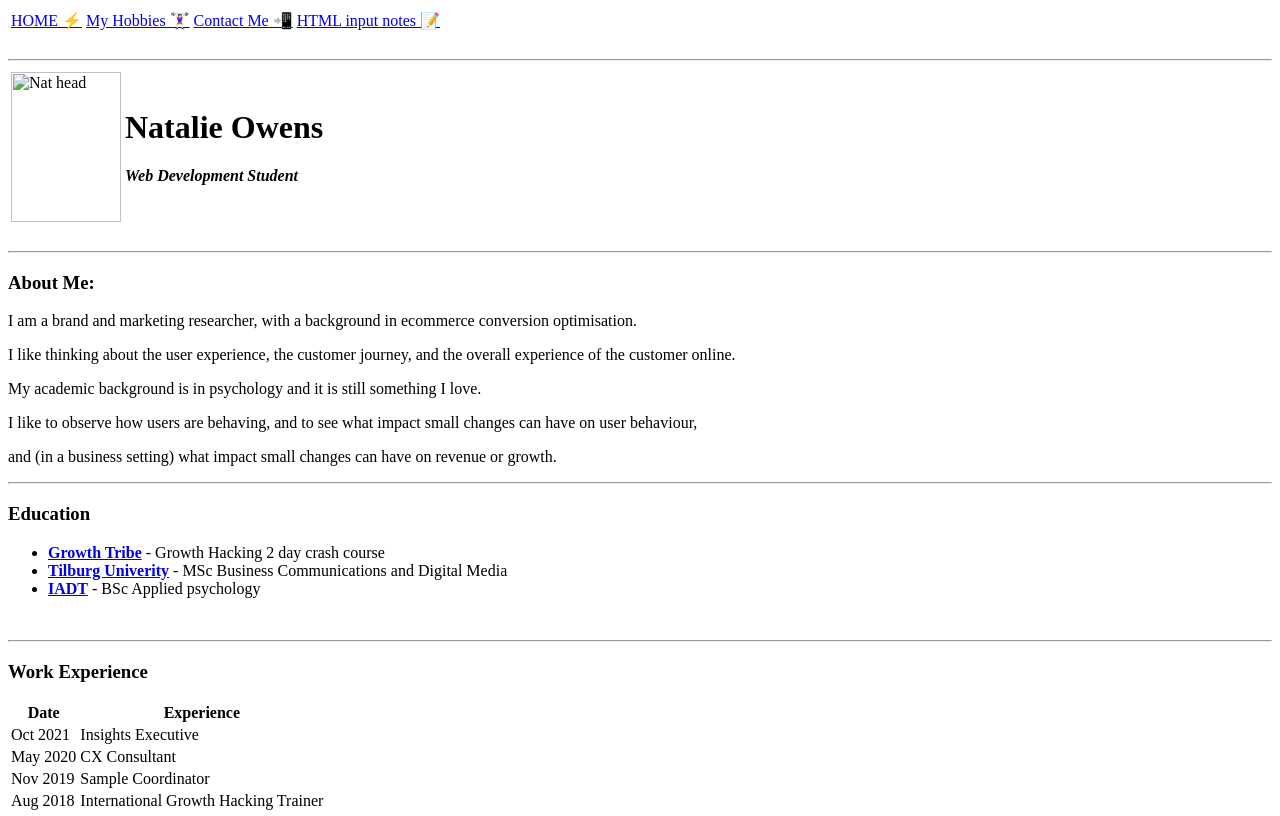
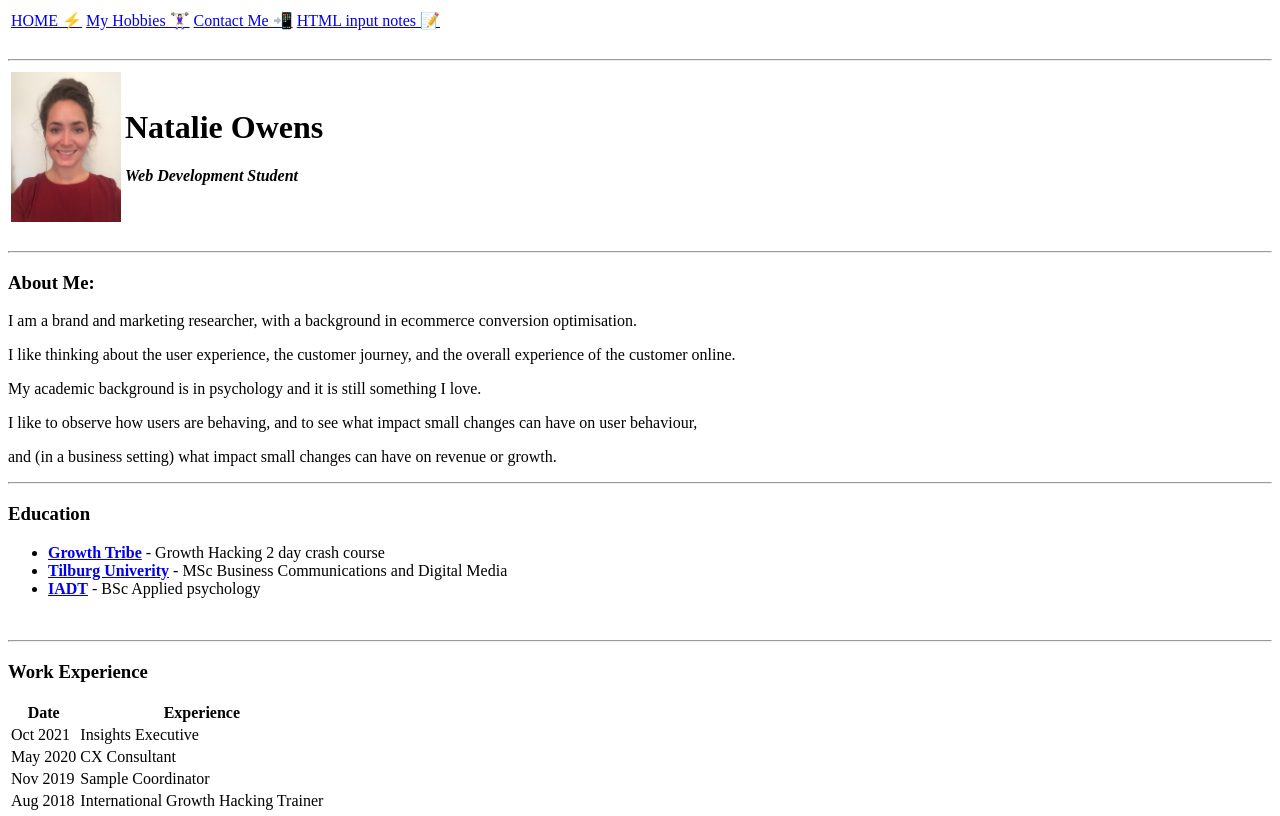
Before and after one commit to NatOw1/CV, a plain HTML site: page index.html in a window 1280 px wide. Shown: the top 816 px of the page. Drawn offline with Linux system fonts and the light colour scheme.

Commit message:
photo location edit

```diff
--- a/index.html
+++ b/index.html
@@ -25,7 +25,7 @@
   <hr>
   <table>
     <tr>
-      <td> <img height=150, width=110, src="main/Nathead.JPG" alt="Nat head"></td>
+      <td> <img height=150, width=110, src="CV/Nathead.JPG" alt="Nat head"></td>
       <td>
         <h1>Natalie Owens</h1>
         <p> <em> <strong>Web Development Student</strong> </em></p>
```
